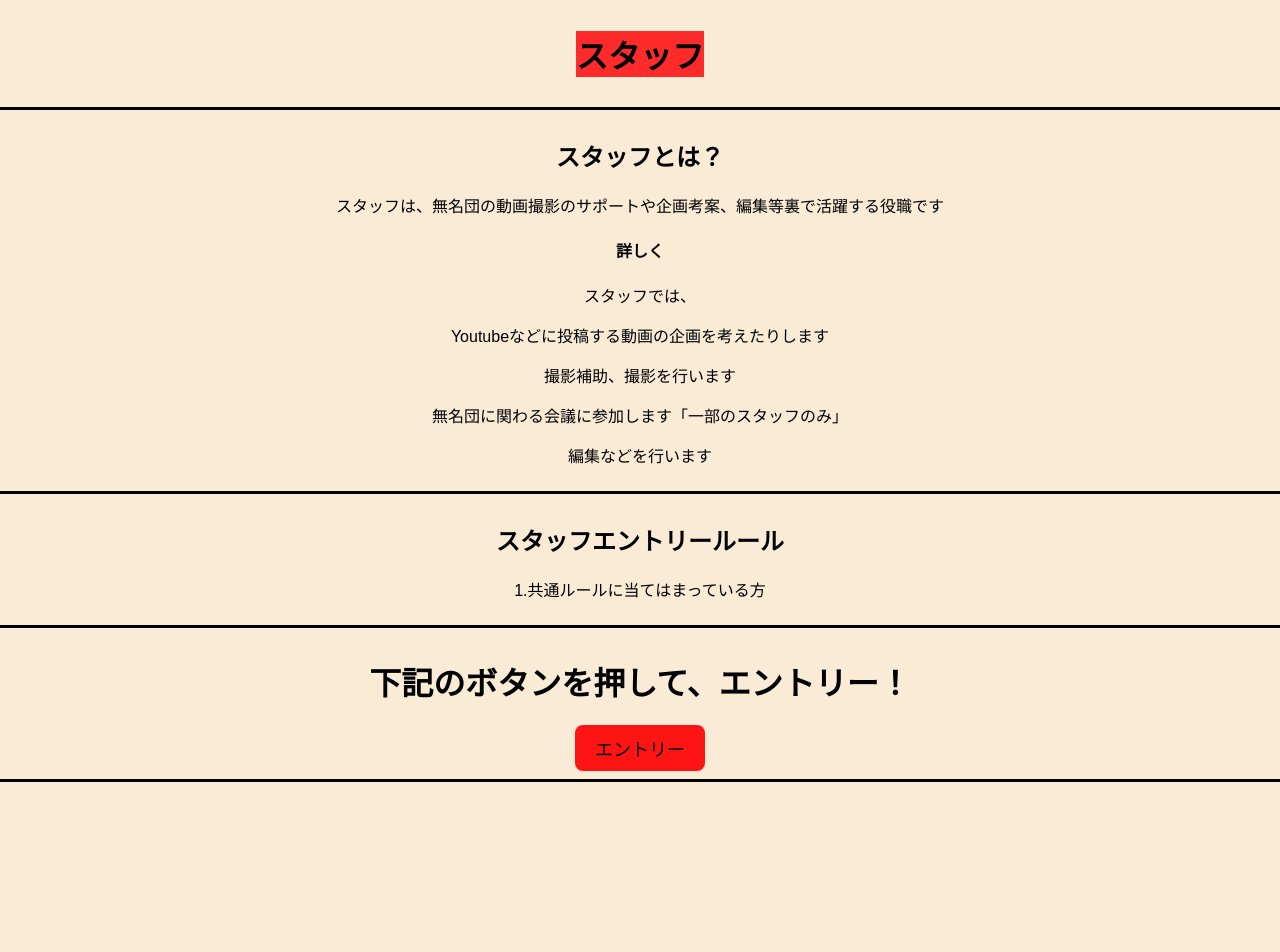
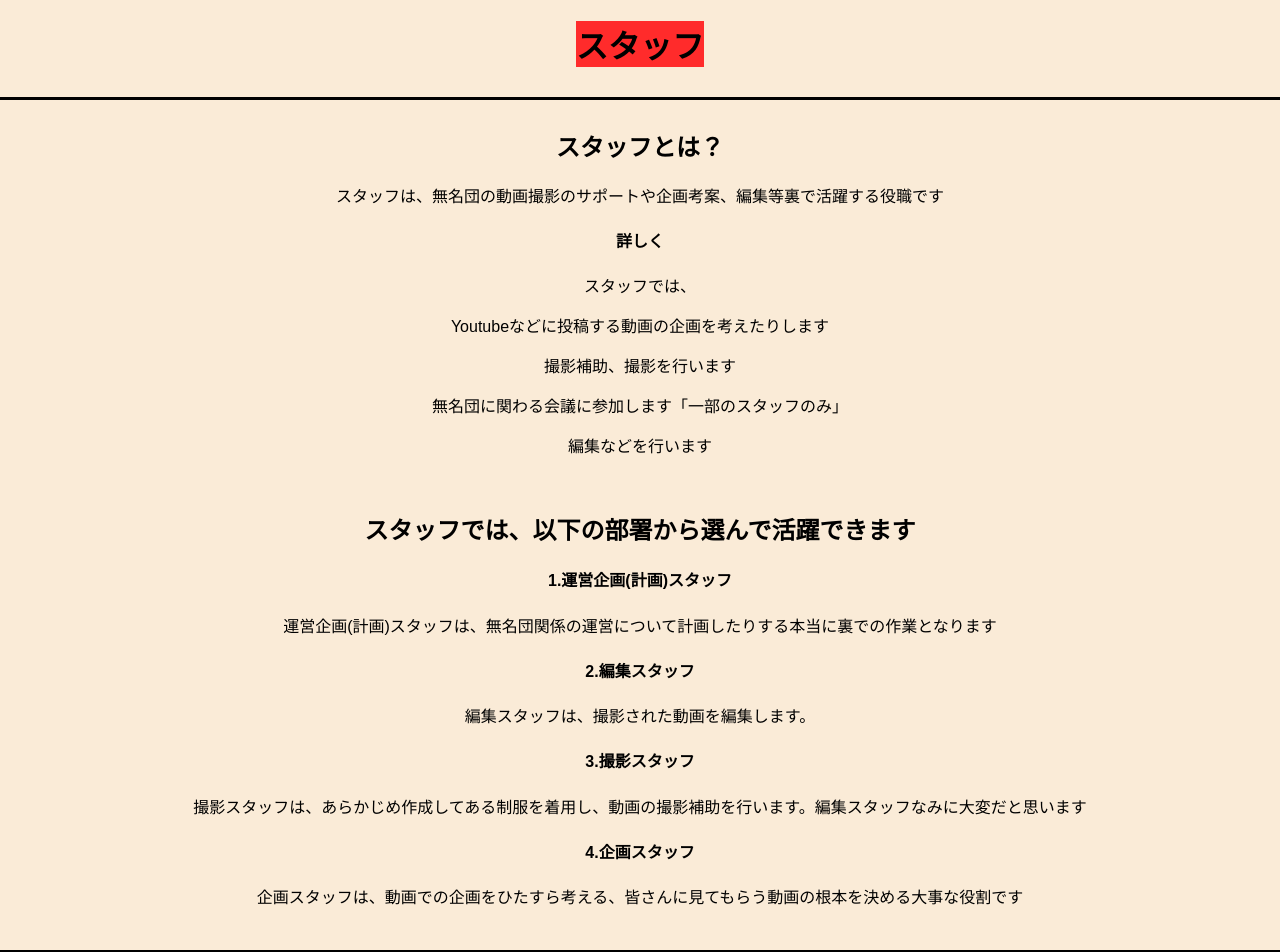
Before and after one commit to guren-nova/mumeigroup, a plain HTML site: page entry/staff/index.html in a window 1280 px wide. Shown: the top 952 px of the page. Before the commit the page ends 800 px from the top, so only its background shows below. Drawn offline with Linux system fonts and the light colour scheme.

Commit message:
Add files via upload

```diff
--- a/entry/staff/index.html
+++ b/entry/staff/index.html
@@ -20,6 +20,17 @@
             <p>撮影補助、撮影を行います</p>
             <p>無名団に関わる会議に参加します「一部のスタッフのみ」</p>
             <p>編集などを行います</p>
+            <br>
+            <h2>スタッフでは、以下の部署から選んで活躍できます</h2>
+            <h4>1.運営企画(計画)スタッフ</h4>
+            <p>運営企画(計画)スタッフは、無名団関係の運営について計画したりする本当に裏での作業となります</p>
+            <h4>2.編集スタッフ</h4>
+            <p>編集スタッフは、撮影された動画を編集します。</p>
+            <h4>3.撮影スタッフ</h4>
+            <p>撮影スタッフは、あらかじめ作成してある制服を着用し、動画の撮影補助を行います。編集スタッフなみに大変だと思います</p>
+            <h4>4.企画スタッフ</h4>
+            <p>企画スタッフは、動画での企画をひたすら考える、皆さんに見てもらう動画の根本を決める大事な役割です</p>
+            <br>
         </div>
         <hr style="border: 0; border-top: 3px solid black; width: 100%;">
         <div>
```
